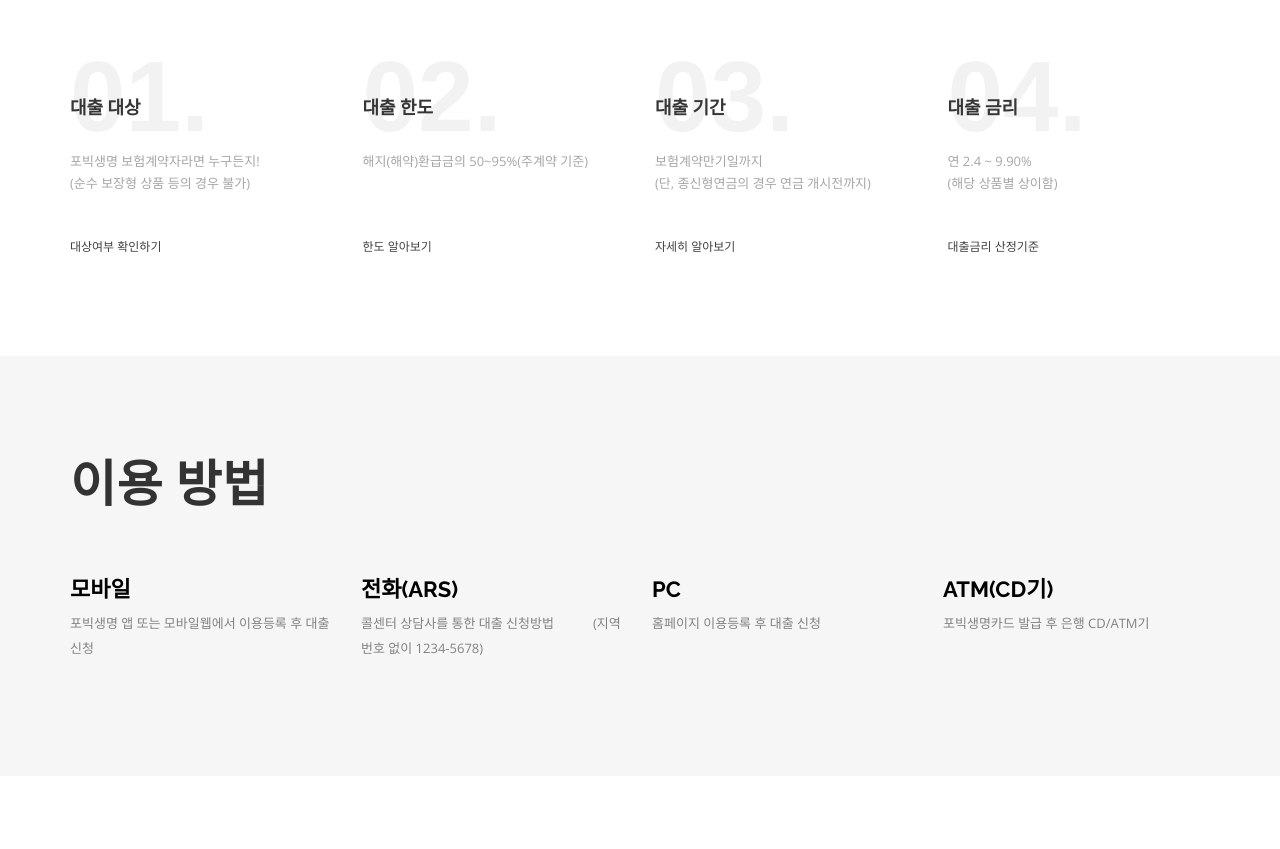
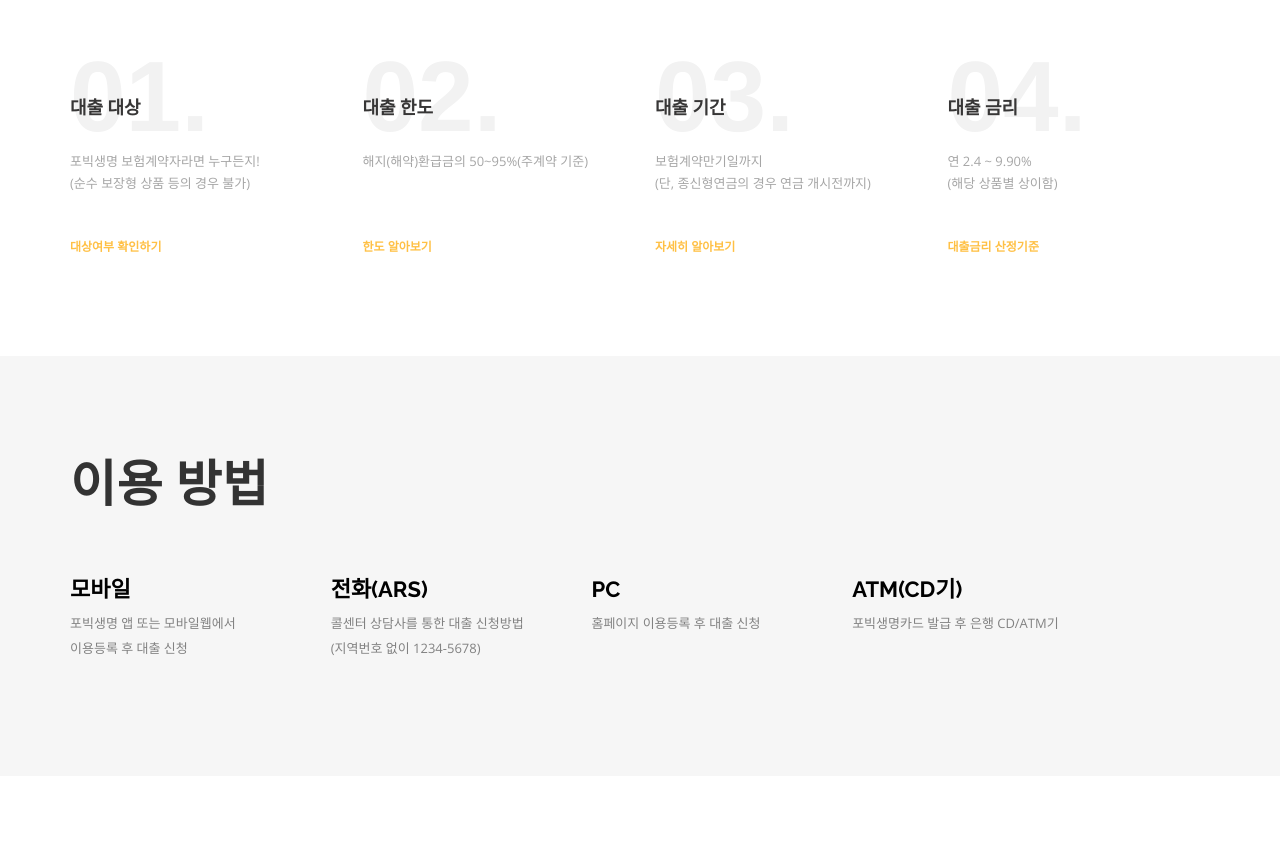
Before and after one commit to bs-derek/POSCO_A2_BigDataProject, a Flask app: page /insurance_product in a window 1280 px wide; the page is wider, and only the part inside the window is pictured. Shown: the part 823-1672 px from the top of that part. Run offline with Flask 2, Linux system fonts and the light colour scheme; parts of the project's set-up code (start-up, migrations or seed data) failed here and were passed over; some libraries are stand-ins or nearby versions.

Commit message:
update insurance_product.html

```diff
--- a/3. 상품 추천 모델(웹 포함)/templates/insurance_product.html
+++ b/3. 상품 추천 모델(웹 포함)/templates/insurance_product.html
@@ -188,7 +188,7 @@
 								<div class="number">01.</div>
 								<h5 style="font-weight:bolder">대출 대상</h5>
 								<p>　<br>포빅생명 보험계약자라면 누구든지!<br>(순수 보장형 상품 등의 경우 불가)<br>　</p>
-								<a href="#">대상여부 확인하기</a>
+								<a href="#" style="color:#FFC045; font-weight:bold">대상여부 확인하기</a>
 							</div>
 						</div>
 						<div class="col-xs-12 col-sm-6 col-lg-3 col-md-3">
@@ -196,7 +196,7 @@
 								<div class="number">02.</div>
 								<h5 style="font-weight:bolder">대출 한도</h5>
 								<p>　<br>해지(해약)환급금의 50~95%(주계약 기준)<br>　<br>　</p>
-								<a href="#">한도 알아보기</a>
+								<a href="#" style="color:#FFC045; font-weight:bold">한도 알아보기</a>
 							</div>
 						</div>
 						<div class="col-xs-12 col-sm-6 col-lg-3 col-md-3">
@@ -204,7 +204,7 @@
 								<div class="number">03.</div>
 								<h5 style="font-weight:bolder">대출 기간</h5>
 								<p>　<br>보험계약만기일까지<br>(단, 종신형연금의 경우 연금 개시전까지)<br>　</p>
-								<a href="#">자세히 알아보기</a>
+								<a href="#" style="color:#FFC045; font-weight:bold">자세히 알아보기</a>
 							</div>
 						</div>
 						<div class="col-xs-12 col-sm-6 col-lg-3 col-md-3">
@@ -212,7 +212,7 @@
 								<div class="number">04.</div>
 								<h5 style="font-weight:bolder">대출 금리</h5>
 								<p>　<br>연 2.4 ~ 9.90%<br>(해당 상품별 상이함)<br>　</p>
-								<a href="#">대출금리 산정기준</a>
+								<a href="#" style="color:#FFC045; font-weight:bold">대출금리 산정기준</a>
 							</div>
 						</div>
 					</div>
@@ -234,7 +234,7 @@
 					<div class="ColDiv">
 						<div class="Headline-Text col-md-3">
 							<h4>모바일</h4>
-							<p>포빅생명 앱 또는 모바일웹에서 이용등록 후 대출 신청</p>
+							<p>포빅생명 앱 또는 모바일웹에서</br> 이용등록 후 대출 신청</p>
 						</div>
 						<div class="Headline-Text col-md-3">
 							<h4>전화(ARS)</h4>
```
